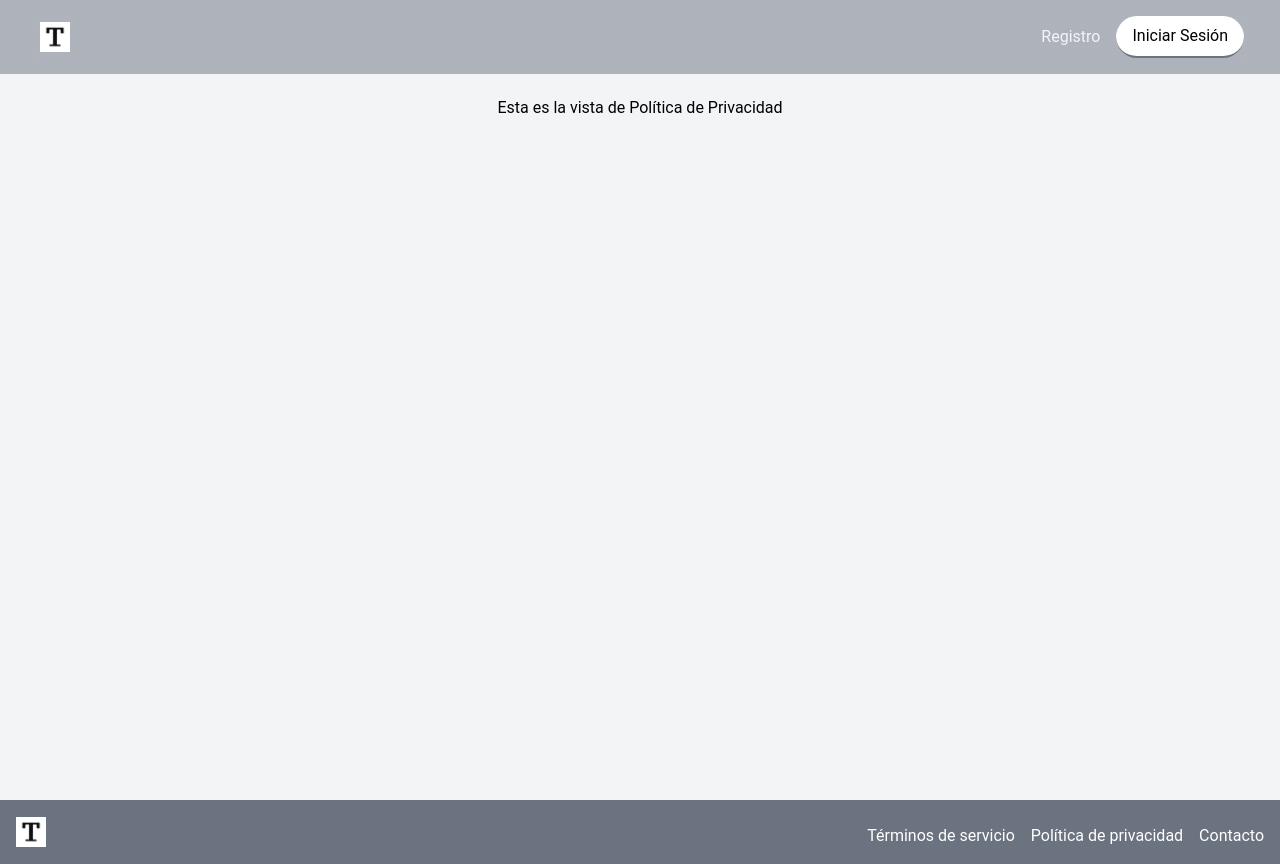
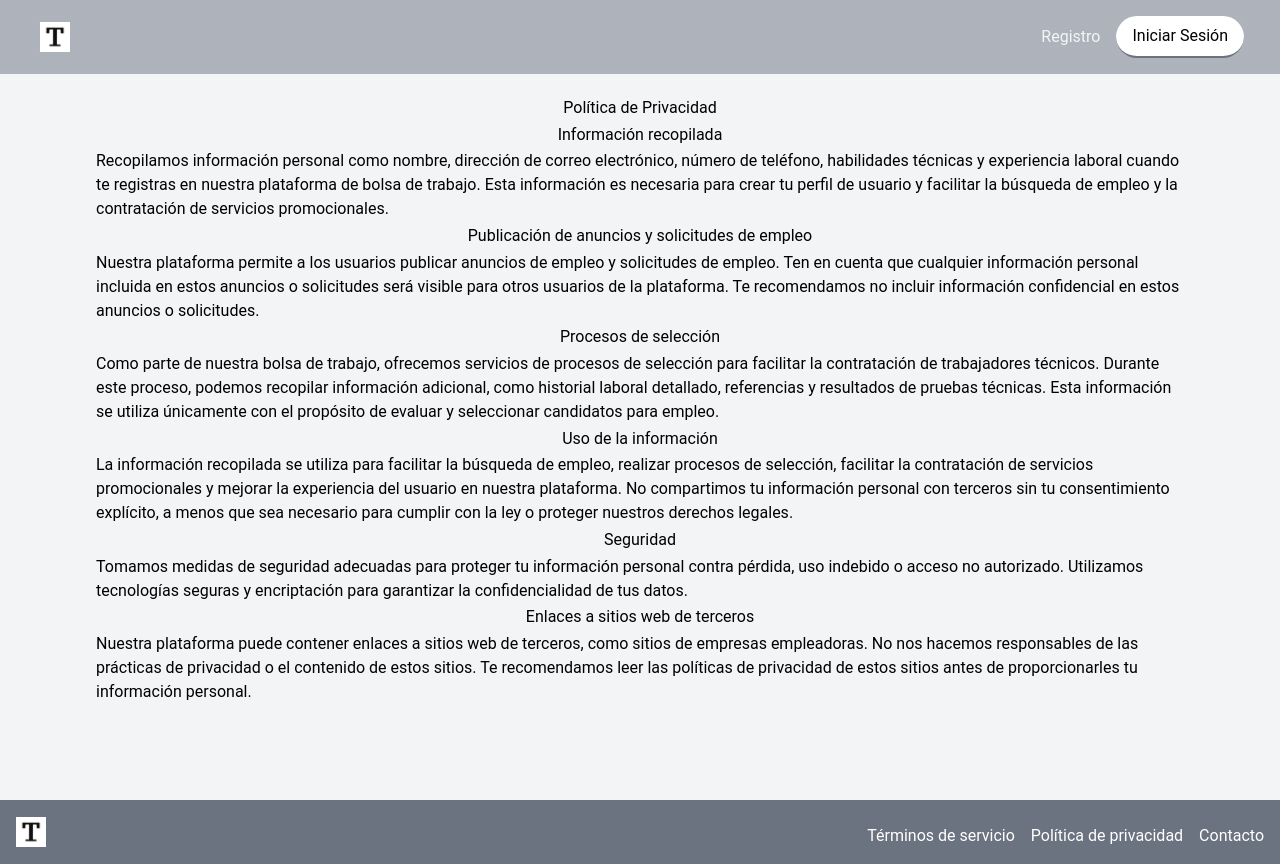
Before and after one commit to frankgimeno3/tecnobolsa, a Next.js app: page /privacidad in a window 1280 px wide. Built offline with nearby package versions, Linux system fonts and the light colour scheme.

Commit message:
añado contenido política privacidad

```diff
--- a/pages/privacidad/index.tsx
+++ b/pages/privacidad/index.tsx
@@ -1,12 +1,67 @@
-import { Inter } from 'next/font/google'
+import { Inter } from "next/font/google";
 
-const inter = Inter({ subsets: ['latin'] })
+const inter = Inter({ subsets: ["latin"] });
 
 export default function Privacidad() {
   return (
     <div className="flex min-h-screen flex-col items-center justify-between p-24">
+      <h1>Política de Privacidad</h1>
+      <h2>Información recopilada</h2>
+      <p>
+        Recopilamos información personal como nombre, dirección de correo
+        electrónico, número de teléfono, habilidades técnicas y experiencia
+        laboral cuando te registras en nuestra plataforma de bolsa de trabajo.
+        Esta información es necesaria para crear tu perfil de usuario y
+        facilitar la búsqueda de empleo y la contratación de servicios
+        promocionales.
+      </p>
 
-    <h1>Esta es la vista de Política de Privacidad</h1>
+      <h2>Publicación de anuncios y solicitudes de empleo</h2>
+      <p>
+        Nuestra plataforma permite a los usuarios publicar anuncios de empleo y
+        solicitudes de empleo. Ten en cuenta que cualquier información personal
+        incluida en estos anuncios o solicitudes será visible para otros
+        usuarios de la plataforma. Te recomendamos no incluir información
+        confidencial en estos anuncios o solicitudes.
+      </p>
+
+      <h2>Procesos de selección</h2>
+      <p>
+        Como parte de nuestra bolsa de trabajo, ofrecemos servicios de procesos
+        de selección para facilitar la contratación de trabajadores técnicos.
+        Durante este proceso, podemos recopilar información adicional, como
+        historial laboral detallado, referencias y resultados de pruebas
+        técnicas. Esta información se utiliza únicamente con el propósito de
+        evaluar y seleccionar candidatos para empleo.
+      </p>
+
+      <h2>Uso de la información</h2>
+      <p>
+        La información recopilada se utiliza para facilitar la búsqueda de
+        empleo, realizar procesos de selección, facilitar la contratación de
+        servicios promocionales y mejorar la experiencia del usuario en nuestra
+        plataforma. No compartimos tu información personal con terceros sin tu
+        consentimiento explícito, a menos que sea necesario para cumplir con la
+        ley o proteger nuestros derechos legales.
+      </p>
+
+      <h2>Seguridad</h2>
+      <p>
+        Tomamos medidas de seguridad adecuadas para proteger tu información
+        personal contra pérdida, uso indebido o acceso no autorizado. Utilizamos
+        tecnologías seguras y encriptación para garantizar la confidencialidad
+        de tus datos.
+      </p>
+
+      <h2>Enlaces a sitios web de terceros</h2>
+      <p>
+        Nuestra plataforma puede contener enlaces a sitios web de terceros, como
+        sitios de empresas empleadoras. No nos hacemos responsables de las
+        prácticas de privacidad o el contenido de estos sitios. Te recomendamos
+        leer las políticas de privacidad de estos sitios antes de
+        proporcionarles tu información personal.
+      </p>
     </div>
-  )
+  );
 }
+//
```
